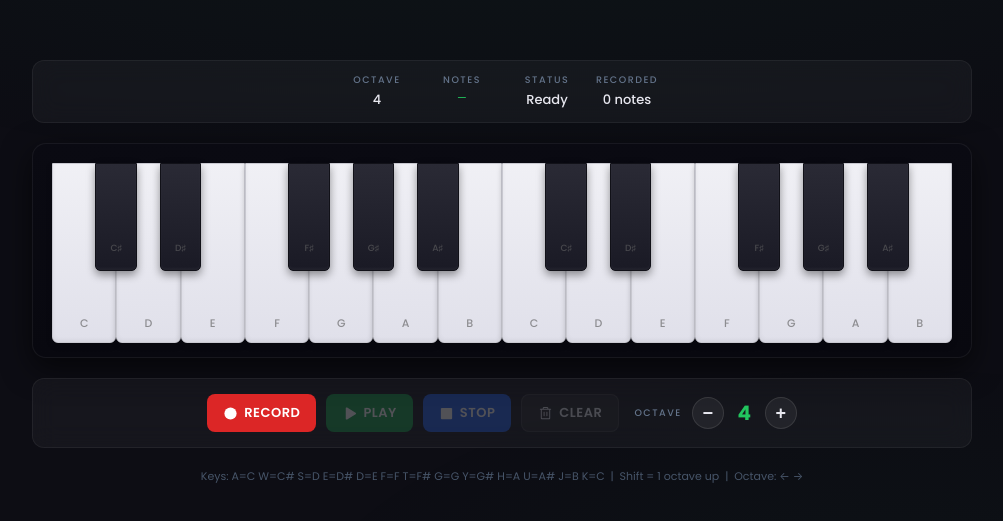
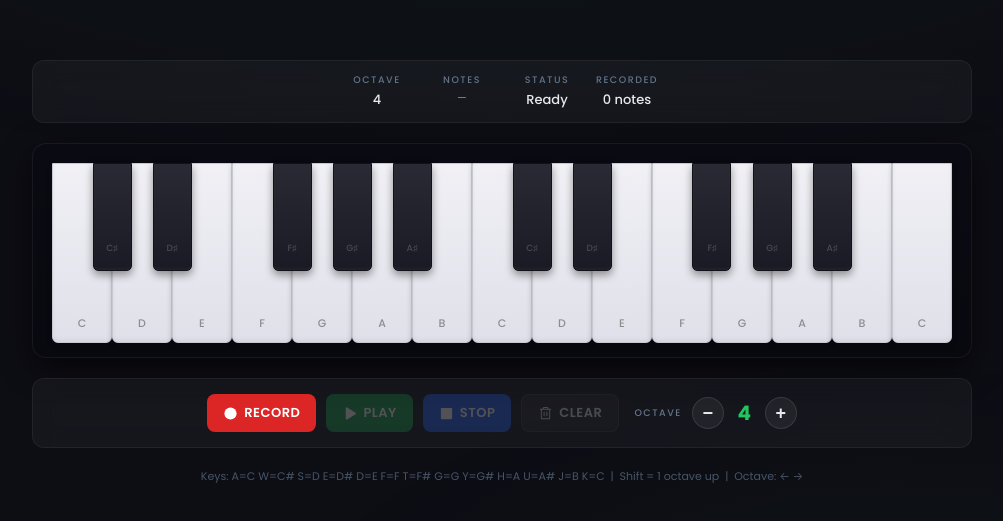
Before and after one commit to Silaenn/EatNSplit, a React (Create React App) app: page / in a window 1280 px wide. Shown: the part 127-648 px from the top of the page, without its empty margins (138-1141 px from the left). Built offline with nearby package versions, Linux system fonts and the light colour scheme.

Commit message:
fix(piano): adjust white key indices and remove scale transform
- Update WHITE_KEY_INDICES in notes.js to include an additional key index (24)
- Remove transform property from .key.white CSS class in index.css
- Refactor Piano.js by importing BLACK_KEY_POSITIONS from notes.js

```diff
--- a/src/components/Piano.js
+++ b/src/components/Piano.js
@@ -1,7 +1,5 @@
 import { useRef } from "react";
-import { getNoteId } from "../constants/notes";
-
-const BLACK_KEY_POSITIONS = [0, 1, 3, 4, 5, 7, 8, 10, 11, 12];
+import { getNoteId, BLACK_KEY_POSITIONS } from "../constants/notes";
 
 export default function Piano({
   noteData,
--- a/src/constants/notes.js
+++ b/src/constants/notes.js
@@ -23,7 +23,7 @@ export const KEYBOARD_MAP = {
 
 export const WHITE_KEY_INDICES = [
   0, 2, 4, 5, 7, 9, 11,
-  12, 14, 16, 17, 19, 21, 23,
+  12, 14, 16, 17, 19, 21, 23, 24
 ];
 
 export const BLACK_KEY_INDICES = [
--- a/src/index.css
+++ b/src/index.css
@@ -195,7 +195,6 @@ body::before {
     0 0.1rem 0.2rem rgba(0, 0, 0, 0.2),
     inset 0 0.2rem 0.4rem rgba(0, 0, 0, 0.1),
     0 0 1.2rem rgba(34, 197, 94, 0.15);
-  transform: translateY(0.3rem) scaleY(0.98);
 }
 
 .key.black {
```
